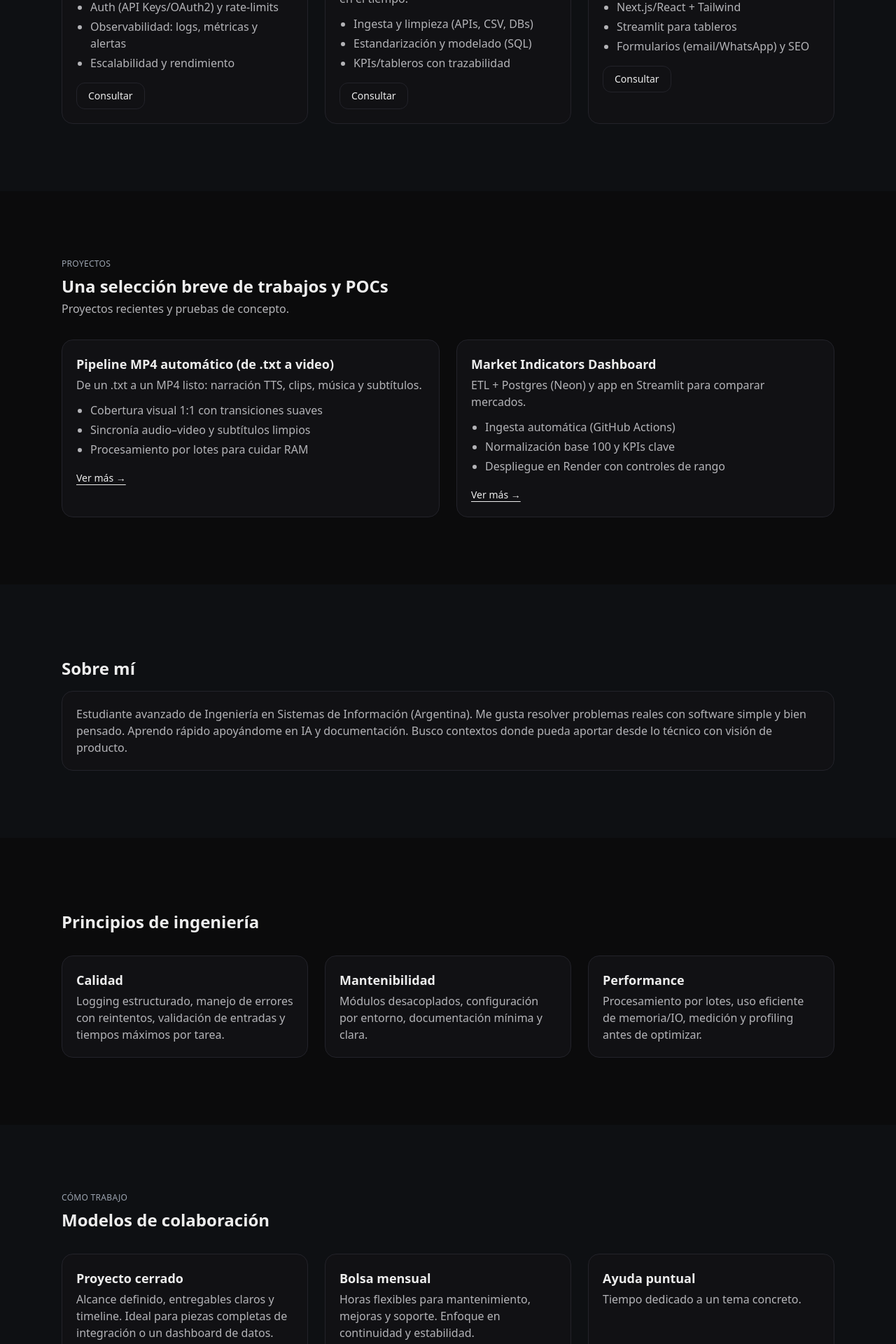
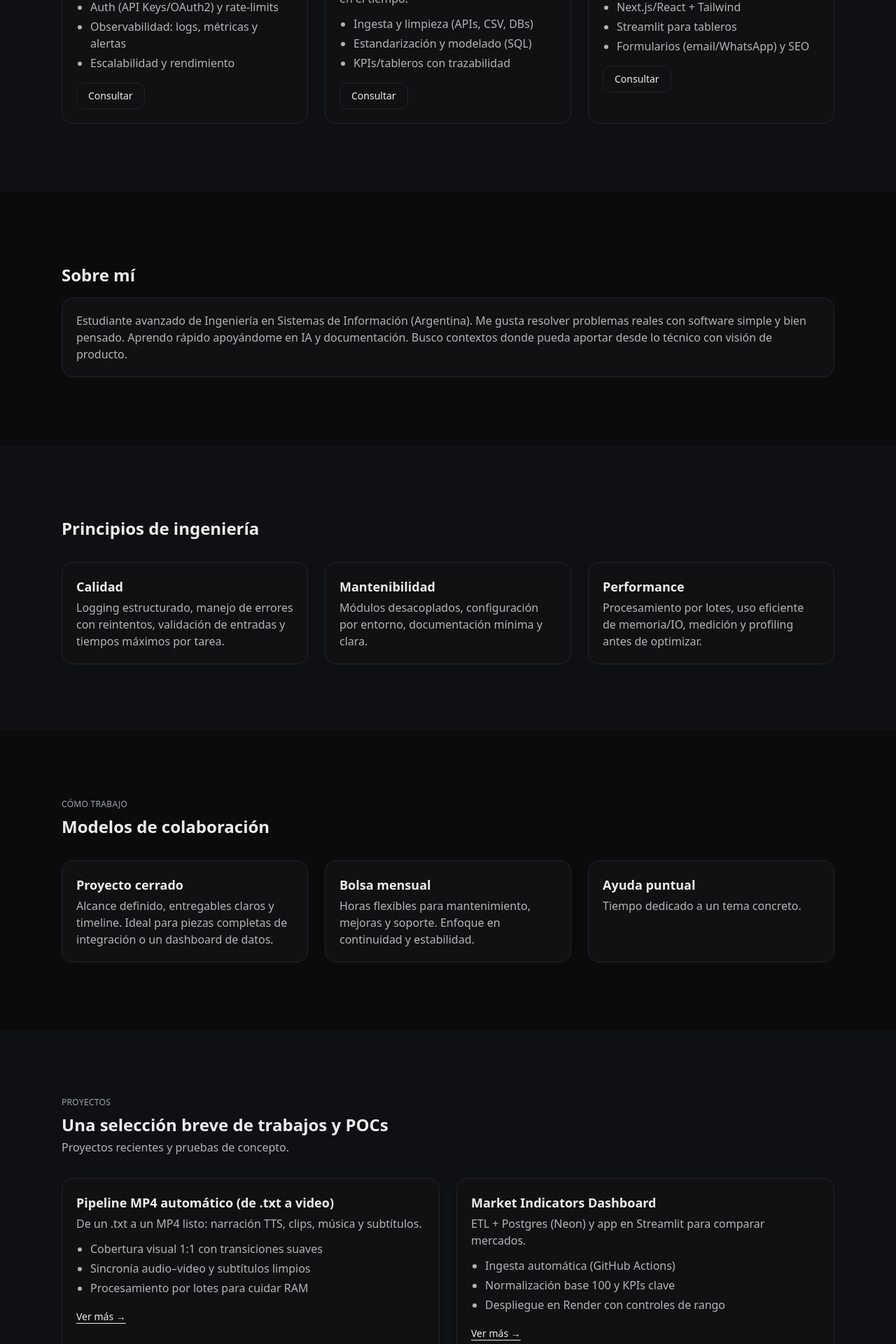
Before and after one commit to MatiasFormoso/nuevo-portfolio, a Next.js app: page / in a window 1280 px wide. Shown: the part 880-2800 px from the top of the page at 70% size. Built offline with nearby package versions, Linux system fonts and the light colour scheme.

Commit message:
chore(nav): mostrar solo secciones clave (services, about, projects, contact)

```diff
--- a/src/app/page.tsx
+++ b/src/app/page.tsx
@@ -1,9 +1,9 @@
 import Hero from "@/components/sections/Hero";
 import Services from "@/components/sections/Services";
-import Projects from "@/components/sections/Projects";
 import About from "@/components/sections/About";
 import Principles from "@/components/sections/Principles";
 import CollaborationModels from "@/components/sections/CollaborationModels";
+import Projects from "@/components/sections/Projects";
 import Certifications from "@/components/sections/Certifications";
 import Contact from "@/components/sections/Contact";
 
@@ -12,10 +12,10 @@ export default function Page() {
     <>
       <Hero />
       <Services />
-      <Projects />
       <About />
       <Principles />
       <CollaborationModels />
+      <Projects />
       <Certifications />
       <Contact />
     </>
--- a/src/components/sections/About.tsx
+++ b/src/components/sections/About.tsx
@@ -1,6 +1,6 @@
 export default function About() {
   return (
-    <section id="about" className="band band-alt anchor-section">
+    <section id="about" className="band band-base anchor-section">
       <div className="container section">
         <h2 className="stitle">Sobre mí</h2>
 
--- a/src/components/sections/CollaborationModels.tsx
+++ b/src/components/sections/CollaborationModels.tsx
@@ -1,6 +1,6 @@
 export default function CollaborationModels() {
   return (
-    <section id="models" className="band band-alt anchor-section">
+    <section id="models" className="band band-base anchor-section">
       <div className="container section">
         <p className="eyebrow">Cómo trabajo</p>
         <h2 className="stitle">Modelos de colaboración</h2>
--- a/src/components/sections/Principles.tsx
+++ b/src/components/sections/Principles.tsx
@@ -1,6 +1,6 @@
 export default function Principles() {
   return (
-    <section id="principios" className="band band-base">
+    <section id="principios" className="band band-alt">
       <div className="container section">
         <h2 className="stitle">Principios de ingeniería</h2>
 
--- a/src/components/sections/Projects.tsx
+++ b/src/components/sections/Projects.tsx
@@ -34,7 +34,7 @@ function Card({ title, blurb, bullets, moreHref }: CardProps) {
 
 export default function Projects() {
   return (
-    <section id="projects" className="band band-base anchor-section">
+    <section id="projects" className="band band-alt anchor-section">
       <div className="container section">
         <p className="eyebrow">Proyectos</p>
         <h2 className="stitle">Una selección breve de trabajos y POCs</h2>
--- a/src/lib/config.ts
+++ b/src/lib/config.ts
@@ -25,8 +25,8 @@ export const CONFIG = {
   },
   nav: [
     { href: "#services", label: "Servicios" },
+    { href: "#about", label: "Sobre mí" },
     { href: "#projects", label: "Proyectos" },
-    { href: "#about", label: "Sobre mí" },
     { href: "#contact", label: "Contacto" },
   ],
 } as const;
```
